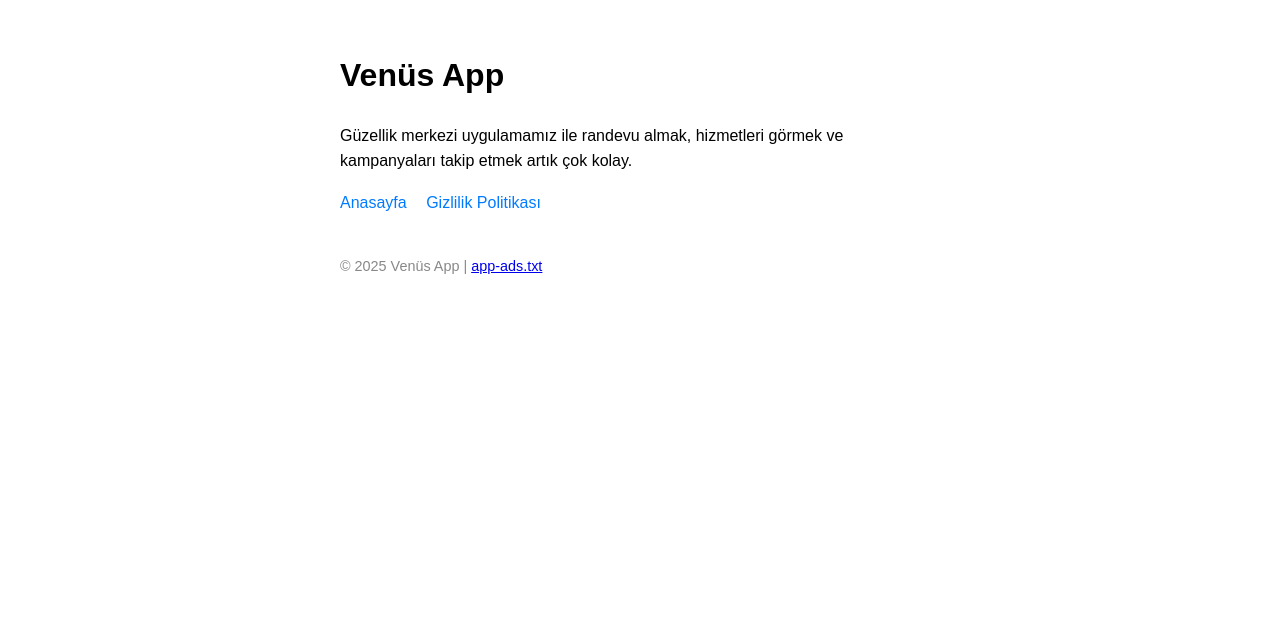
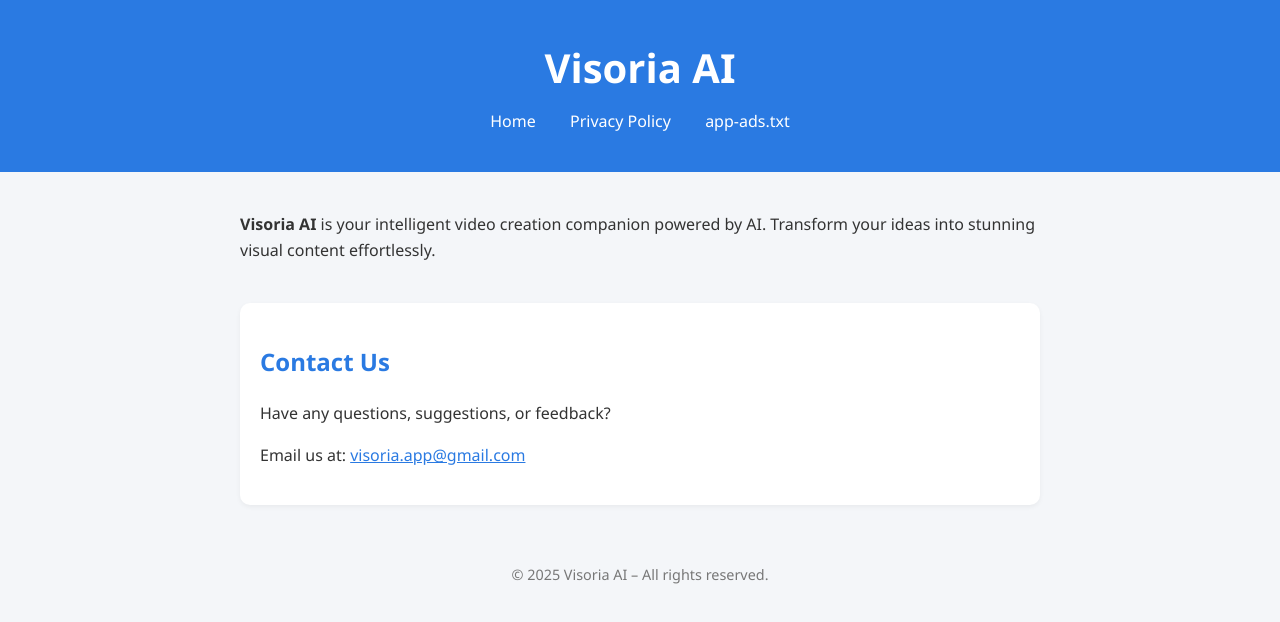
Before and after one commit to metingokmenn/app-ads-txt, a plain HTML site: page index.html in a window 1280 px wide. Drawn offline with Linux system fonts and the light colour scheme.

Commit message:
Update index.html

```diff
--- a/index.html
+++ b/index.html
@@ -1,25 +1,83 @@
 <!DOCTYPE html>
-<html lang="tr">
+<html lang="en">
 <head>
   <meta charset="UTF-8">
-  <title>Venüs App</title>
+  <title>Visoria AI</title>
   <style>
-    body { font-family: sans-serif; max-width: 600px; margin: 50px auto; line-height: 1.6; }
-    nav a { margin-right: 15px; color: #007bff; text-decoration: none; }
-    footer { margin-top: 40px; font-size: 0.9em; color: #888; }
+    body {
+      font-family: 'Segoe UI', sans-serif;
+      margin: 0;
+      background-color: #f4f6f9;
+      color: #333;
+    }
+    header {
+      background-color: #2a7ae2;
+      color: white;
+      padding: 40px 20px;
+      text-align: center;
+    }
+    header h1 {
+      margin: 0;
+      font-size: 2.5em;
+    }
+    nav {
+      margin-top: 15px;
+    }
+    nav a {
+      margin: 0 15px;
+      color: white;
+      text-decoration: none;
+      font-weight: 500;
+    }
+    main {
+      max-width: 800px;
+      margin: 40px auto;
+      padding: 0 20px;
+      line-height: 1.6;
+    }
+    footer {
+      text-align: center;
+      margin: 60px 0 20px;
+      font-size: 0.9em;
+      color: #777;
+    }
+    .contact {
+      background: #fff;
+      padding: 20px;
+      margin-top: 40px;
+      border-radius: 10px;
+      box-shadow: 0 2px 5px rgba(0,0,0,0.05);
+    }
+    .contact h2 {
+      color: #2a7ae2;
+    }
+    .contact a {
+      color: #2a7ae2;
+    }
   </style>
 </head>
 <body>
-  <h1>Venüs App</h1>
-  <p>Güzellik merkezi uygulamamız ile randevu almak, hizmetleri görmek ve kampanyaları takip etmek artık çok kolay.</p>
+  <header>
+    <h1>Visoria AI</h1>
+    <nav>
+      <a href="index.html">Home</a>
+      <a href="privacy.html">Privacy Policy</a>
+      <a href="app-ads.txt">app-ads.txt</a>
+    </nav>
+  </header>
 
-  <nav>
-    <a href="index.html">Anasayfa</a>
-    <a href="privacy.html">Gizlilik Politikası</a>
-  </nav>
+  <main>
+    <p><strong>Visoria AI</strong> is your intelligent video creation companion powered by AI. Transform your ideas into stunning visual content effortlessly.</p>
+
+    <div class="contact">
+      <h2>Contact Us</h2>
+      <p>Have any questions, suggestions, or feedback?</p>
+      <p>Email us at: <a href="mailto:visoria.app@gmail.com">visoria.app@gmail.com</a></p>
+    </div>
+  </main>
 
   <footer>
-    &copy; 2025 Venüs App | <a href="app-ads.txt">app-ads.txt</a>
+    &copy; 2025 Visoria AI – All rights reserved.
   </footer>
 </body>
 </html>
```
